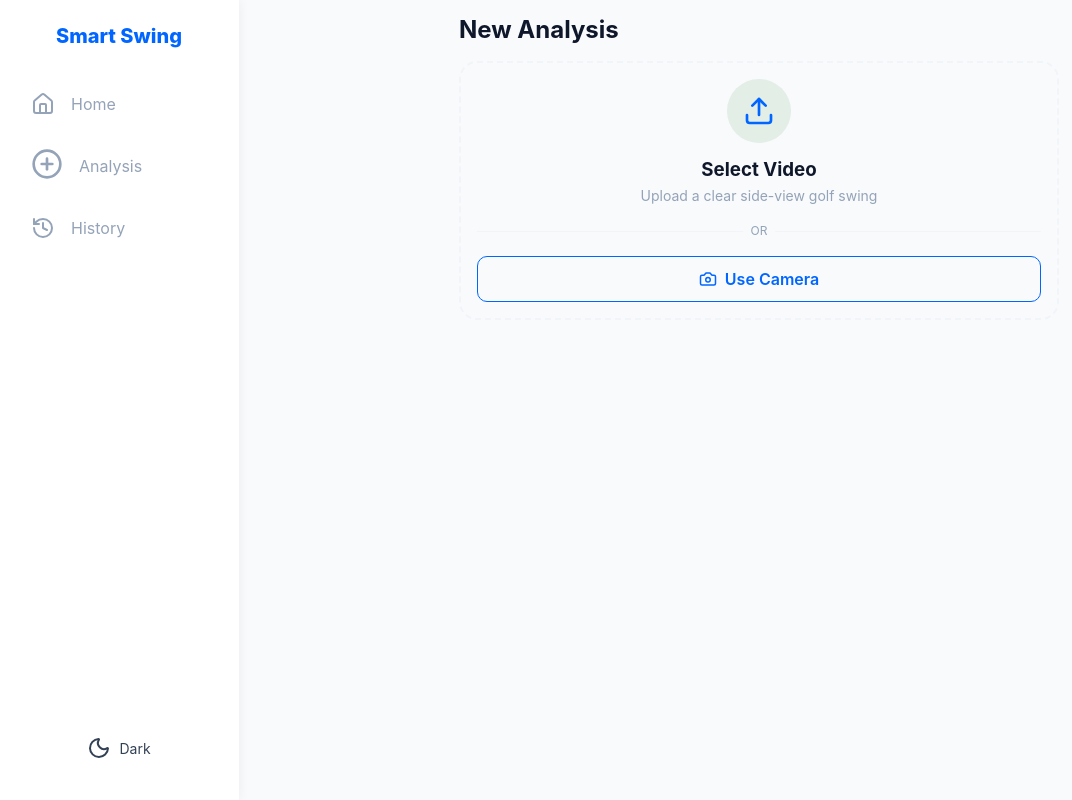
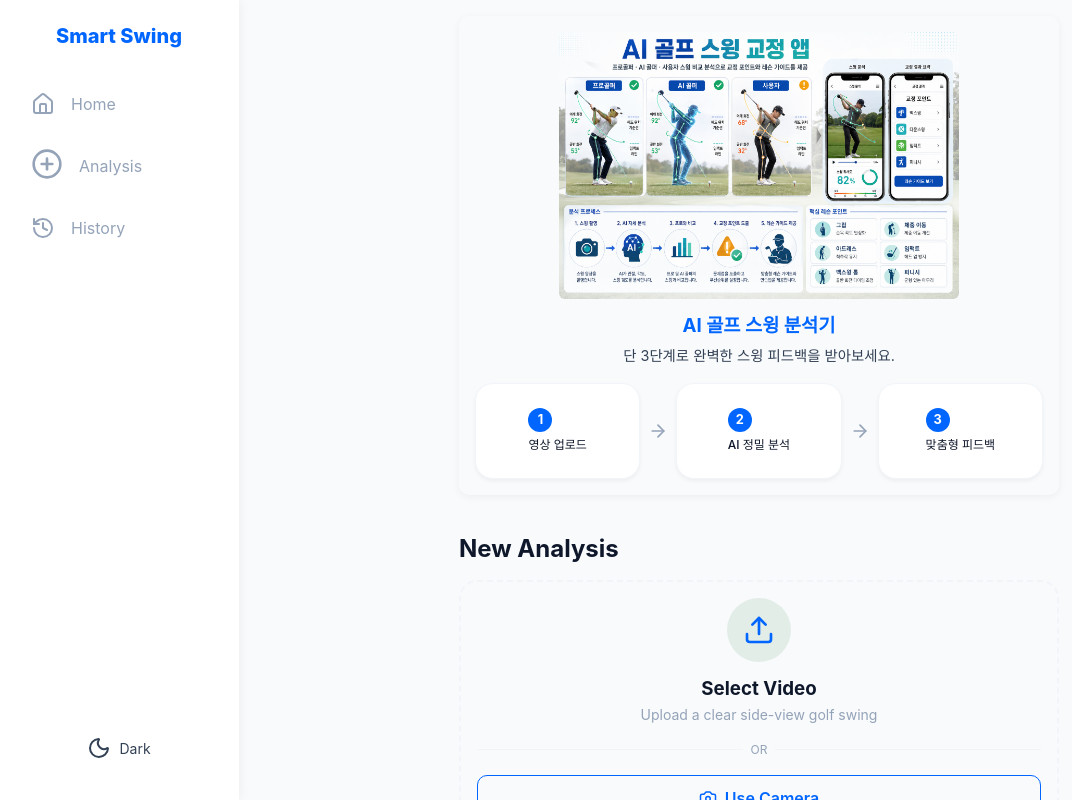
Before and after one commit to greeme99/Golf-Traner, a React (Vite) app: page /#/upload in a window 1280 px wide. Shown: the whole page, without its empty margins (1-1073 px from the left). Built offline with nearby package versions, Linux system fonts and the light colour scheme; no server answers; a web font is replaced by a local one.

Commit message:
UI: Add visual intro and process flow to Upload page

```diff
--- a/src/pages/Upload.css
+++ b/src/pages/Upload.css
@@ -213,3 +213,93 @@
     width: 100%;
   }
 }
+
+/* Intro Section */
+.intro-section {
+  display: flex;
+  flex-direction: column;
+  align-items: center;
+  text-align: center;
+  background-color: var(--color-background-paper);
+  border-radius: var(--radius-md);
+  padding: var(--space-4);
+  margin-bottom: var(--space-6);
+  box-shadow: 0 2px 8px rgba(0,0,0,0.05);
+}
+
+.intro-image-wrapper {
+  width: 100%;
+  max-width: 400px;
+  margin-bottom: var(--space-4);
+  border-radius: var(--radius-sm);
+  overflow: hidden;
+}
+
+.intro-image {
+  width: 100%;
+  height: auto;
+  display: block;
+}
+
+.intro-text h3 {
+  color: var(--color-primary);
+  margin-bottom: var(--space-2);
+}
+
+.intro-text p {
+  color: var(--color-text-secondary);
+  font-size: 0.9rem;
+  margin-bottom: var(--space-4);
+}
+
+/* Process Flow */
+.process-flow {
+  display: flex;
+  align-items: center;
+  justify-content: center;
+  gap: var(--space-2);
+  width: 100%;
+}
+
+.flow-step {
+  display: flex;
+  flex-direction: column;
+  align-items: center;
+  justify-content: center;
+  padding: var(--space-2);
+  flex: 1;
+  text-align: center;
+  background-color: white;
+  min-height: 80px;
+  box-shadow: 0 2px 4px rgba(0,0,0,0.05) !important;
+}
+
+.step-number {
+  background-color: var(--color-primary);
+  color: white;
+  width: 24px;
+  height: 24px;
+  border-radius: 50%;
+  display: flex;
+  align-items: center;
+  justify-content: center;
+  font-size: 0.8rem;
+  font-weight: bold;
+  margin-bottom: var(--space-1);
+}
+
+.step-text {
+  font-size: 0.75rem;
+  color: var(--color-text-primary);
+  font-weight: 500;
+}
+
+.flow-arrow {
+  color: var(--color-text-muted);
+}
+
+.upload-action-section {
+  display: flex;
+  flex-direction: column;
+  gap: var(--space-4);
+}
--- a/src/pages/Upload.jsx
+++ b/src/pages/Upload.jsx
@@ -1,9 +1,10 @@
 import { useState, useRef, useContext } from 'react';
 import { useNavigate } from 'react-router-dom';
 import { AnalysisContext } from '../contexts/AnalysisContext';
-import { Upload as UploadIcon, X, Camera, Square, Video } from 'lucide-react';
+import { Upload as UploadIcon, X, Camera, Square, Video, ArrowRight } from 'lucide-react';
 import Button from '../components/common/Button';
 import Card from '../components/common/Card';
+import introImage from '../assets/intro-image.png';
 import './Upload.css';
 
 const Upload = () => {
@@ -109,7 +110,36 @@
 
   return (
     <div className="upload-container">
-      <h2>New Analysis</h2>
+      {(!previewUrl && mode !== 'camera') && (
+        <div className="intro-section">
+          <div className="intro-image-wrapper">
+            <img src={introImage} alt="Smart Swing Trainer Intro" className="intro-image" />
+          </div>
+          <div className="intro-text">
+            <h3>AI 골프 스윙 분석기</h3>
+            <p>단 3단계로 완벽한 스윙 피드백을 받아보세요.</p>
+          </div>
+          <div className="process-flow">
+            <Card className="flow-step">
+              <div className="step-number">1</div>
+              <div className="step-text">영상 업로드</div>
+            </Card>
+            <ArrowRight className="flow-arrow" size={20} />
+            <Card className="flow-step">
+              <div className="step-number">2</div>
+              <div className="step-text">AI 정밀 분석</div>
+            </Card>
+            <ArrowRight className="flow-arrow" size={20} />
+            <Card className="flow-step">
+              <div className="step-number">3</div>
+              <div className="step-text">맞춤형 피드백</div>
+            </Card>
+          </div>
+        </div>
+      )}
+
+      <div className="upload-action-section">
+        <h2>New Analysis</h2>
 
       {!previewUrl && mode !== 'camera' && (
         <Card className="upload-zone">
@@ -214,6 +244,7 @@
           </Button>
         </div>
       )}
+      </div>
     </div>
   );
 };
```
Also changed, not shown: src/assets/intro-image.png (added).
